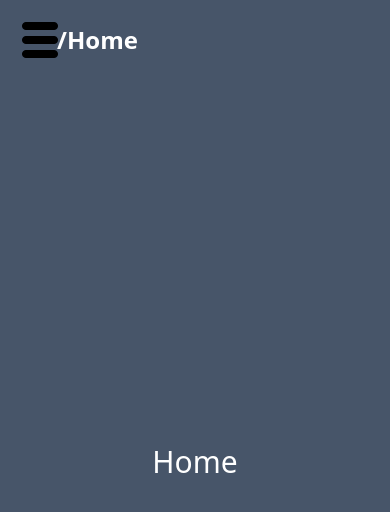
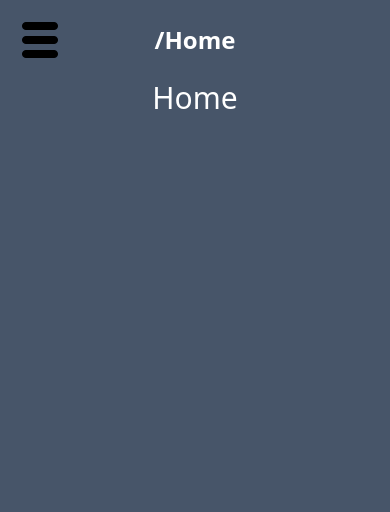
Before and after one commit to PabloESanabriaQ/project-manager, a React (Vite) app: page / in a window 390 px wide. Shown: the top 512 px of the page. Built offline with nearby package versions, Linux system fonts and the light colour scheme.

Commit message:
corrected sidebar and main position on desktop

```diff
--- a/src/App.tsx
+++ b/src/App.tsx
@@ -8,8 +8,8 @@ function App() {
   const [openNav, setOpenNav] = useState(false);
 
   return (
-    <div className="App flex flex-col w-full h-full items-center bg-slate-600">
-      <header className="w-full">
+    <div className="App lg:flex w-full h-full items-center bg-slate-600">
+      <header className="w-1/6">
         <img
           onClick={() => setOpenNav(!openNav)}
           src={hamburguer}
@@ -18,9 +18,9 @@ function App() {
           }`}
         />
         <NavBar open={openNav} setOpen={setOpenNav} />
+      </header>
+      <main className="flex w-screen lg:w-5/6 h-screen flex-col items-center">
         <NavMenu />
-      </header>
-      <main className="flex w-full h-full items-center justify-center flex-col">
         <Home />
       </main>
     </div>
--- a/src/components/NavBar.tsx
+++ b/src/components/NavBar.tsx
@@ -18,7 +18,7 @@ export default function NavBar({ open, setOpen }: NavBarProps) {
       className={`w-screen h-screen fixed flex flex-col justify-evenly items-center bg-slate-500
       overflow-hidden overflow-x-hidden text-lg
       transform ease-in-out duration-500 origin-left translate-x-0
-      lg:w-1/6 lg:left-0 lg:justify-around lg:text-xl
+      lg:w-1/6 lg:left-0 lg:top-0 lg:justify-around lg:text-xl
       ${open ? "right-0" : "right-full"}`}
     >
       <img
```
